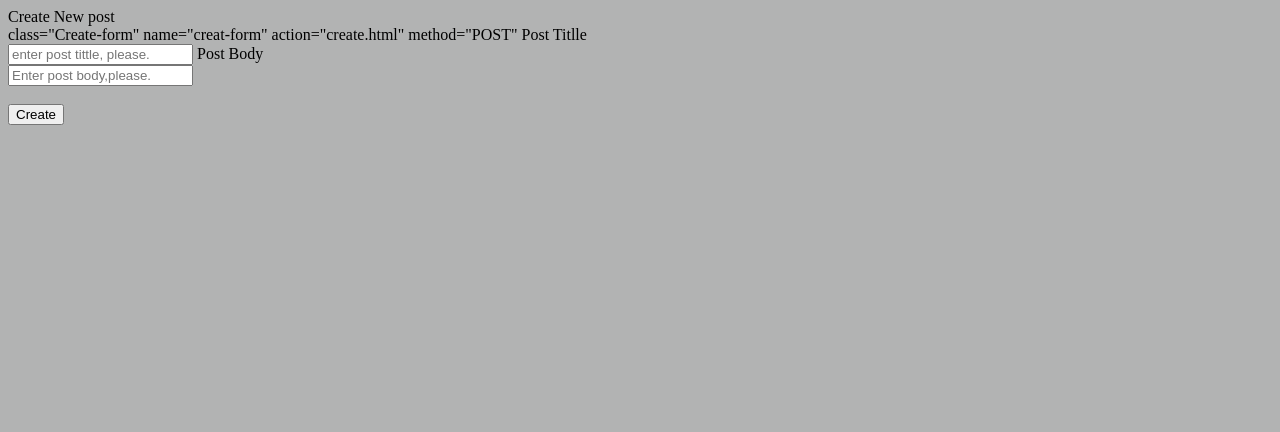
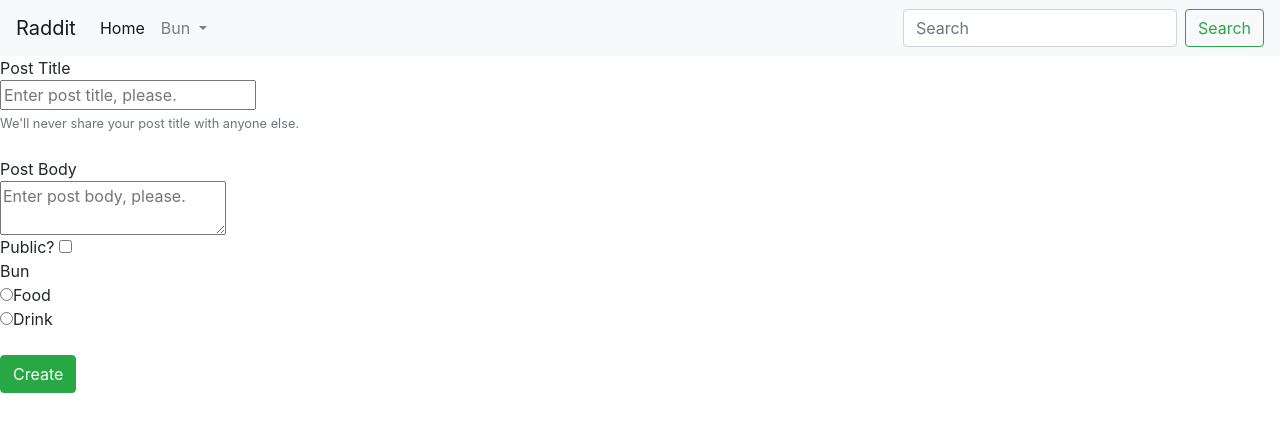
Before and after one commit to Ruchi2080/raddit, a plain HTML site: page create.html in a window 1280 px wide. Drawn offline with nearby package versions, Linux system fonts and the light colour scheme.

Commit message:
created create.html

```diff
--- a/create.html
+++ b/create.html
@@ -1,32 +1,120 @@
 <html>
   <head>
-<tittle>Create New post</tittle>
+    <title>Create New Post</title>
     <link rel="stylesheet" type="text/css" href="main.css" />
+    <link
+      rel="stylesheet"
+      href="https://stackpath.bootstrapcdn.com/bootstrap/4.3.1/css/bootstrap.min.css"
+      integrity="sha384-ggOyR0iXCbMQv3Xipma34MD+dH/1fQ784/j6cY/iJTQUOhcWr7x9JvoRxT2MZw1T"
+      crossorigin="anonymous"
+    />
+    <script
+      src="https://code.jquery.com/jquery-3.3.1.slim.min.js"
+      integrity="sha384-q8i/X+965DzO0rT7abK41JStQIAqVgRVzpbzo5smXKp4YfRvH+8abtTE1Pi6jizo"
+      crossorigin="anonymous"
+    ></script>
+    <script
+      src="https://cdnjs.cloudflare.com/ajax/libs/popper.js/1.14.7/umd/popper.min.js"
+      integrity="sha384-UO2eT0CpHqdSJQ6hJty5KVphtPhzWj9WO1clHTMGa3JDZwrnQq4sF86dIHNDz0W1"
+      crossorigin="anonymous"
+    ></script>
+    <script
+      src="https://stackpath.bootstrapcdn.com/bootstrap/4.3.1/js/bootstrap.min.js"
+      integrity="sha384-JjSmVgyd0p3pXB1rRibZUAYoIIy6OrQ6VrjIEaFf/nJGzIxFDsf4x0xIM+B07jRM"
+      crossorigin="anonymous"
+    ></script>
   </head>
   <body>
-<form>class="Create-form"
-      name="creat-form"
+    <nav class="navbar navbar-expand-lg navbar-light bg-light">
+      <a class="navbar-brand" href="#">Raddit</a>
+      <button
+        class="navbar-toggler"
+        type="button"
+        data-toggle="collapse"
+        data-target="#navbarSupportedContent"
+        aria-controls="navbarSupportedContent"
+        aria-expanded="false"
+        aria-label="Toggle navigation"
+      >
+        <span class="navbar-toggler-icon"></span>
+      </button>
+
+      <div class="collapse navbar-collapse" id="navbarSupportedContent">
+        <ul class="navbar-nav mr-auto">
+          <li class="nav-item active">
+            <a class="nav-link" href="index.html"
+              >Home <span class="sr-only">(current)</span></a
+            >
+          </li>
+          <li class="nav-item dropdown">
+            <a
+              class="nav-link dropdown-toggle"
+              href="#"
+              id="navbarDropdown"
+              role="button"
+              data-toggle="dropdown"
+              aria-haspopup="true"
+              aria-expanded="false"
+            >
+              Bun
+            </a>
+            <div class="dropdown-menu" aria-labelledby="navbarDropdown">
+              <a class="dropdown-item" href="food.html">Food</a>
+              <a class="dropdown-item" href="drink.html">Drink</a>
+              <a class="dropdown-item" href="movies.html">Movies</a>
+              <a class="dropdown-item" href="cars.html">Cars</a>
+              <a class="dropdown-item" href="create.html">Create New Post</a>
+            </div>
+          </li>
+        </ul>
+        <form class="form-inline my-2 my-lg-0">
+          <input
+            class="form-control mr-sm-2"
+            type="search"
+            placeholder="Search"
+            aria-label="Search"
+          />
+          <button class="btn btn-outline-success my-2 my-sm-0" type="submit">
+            Search
+          </button>
+        </form>
+      </div>
+    </nav>
+
+    <form
+      class="create-form"
+      name="create-form"
       action="create.html"
       method="POST"
-      <span class="form-label">Post Titlle</span>
-      <br/>
+    >
+      <span class="form-label">Post Title</span>
+      <br />
       <input
         type="text"
-      name="post-tittle"
+        name="post-title"
         class="form-data"
-      placeholder="enter post tittle, please."
+        placeholder="Enter post title, please."
       />
-      <span class="form-lable">Post Body</span>
-      <br/>
-      <input
-      type="text"
+      <small id="emailHelp" class="form-text text-muted"
+        >We'll never share your post title with anyone else.</small
+      >
+      <br />
+      <span class="form-label">Post Body</span>
+      <br />
+      <textarea
         name="post-body"
         class="form-data"
-      placeholder="Enter post body,please."
-      />
-      <br/>
-      <br/>
-      <input type="submit" value="Create" />
+        placeholder="Enter post body, please."
+      ></textarea>
+      <br />
+      <span class="form-label">Public?</span>
+      <input type="checkbox" name="publicity" />
+      <br />
+      <span class="form-label">Bun</span><br />
+      <input type="radio" name="bun" value="Food" />Food<br />
+      <input type="radio" name="bun" value="Drink" />Drink<br />
+      <br />
+      <input type="submit" value="Create" class="btn btn-success" />
     </form>
   </body>
 </html>
```
Lines whose indentation alone changed are shown as unchanged.
